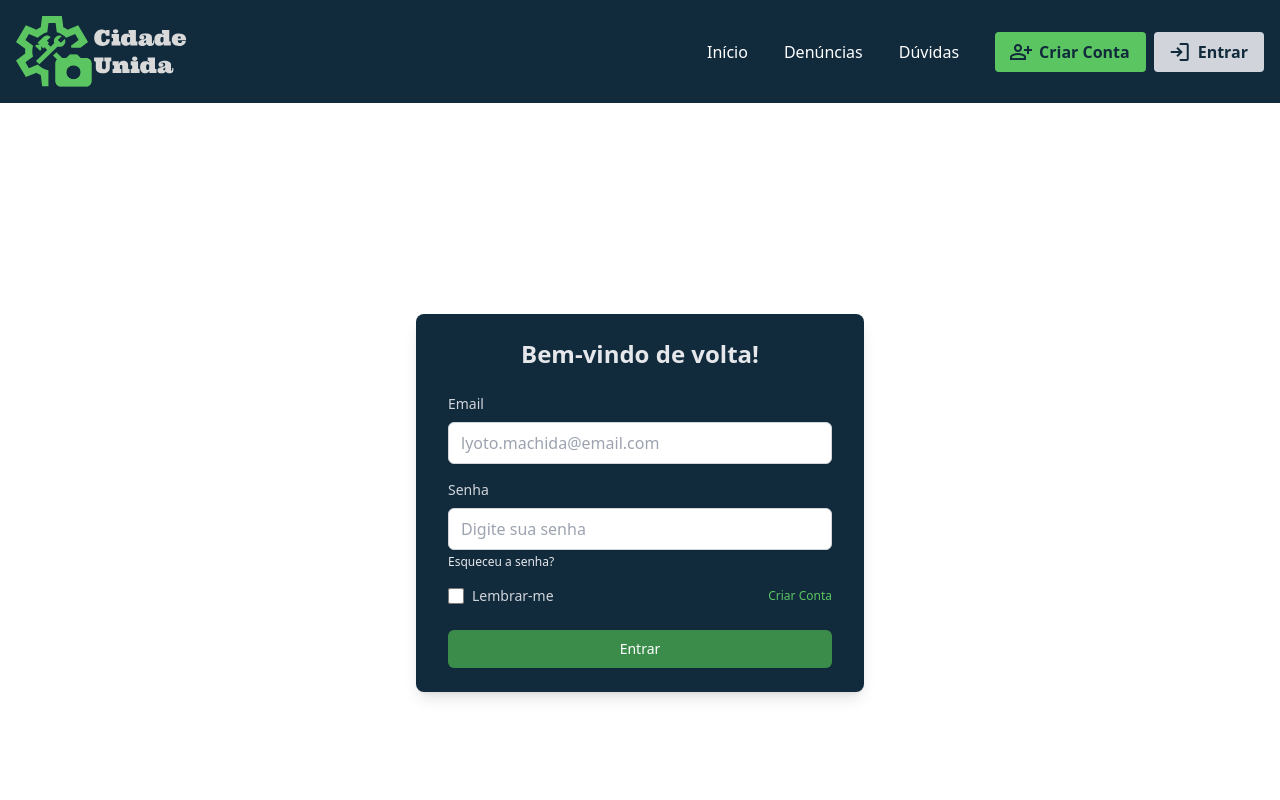
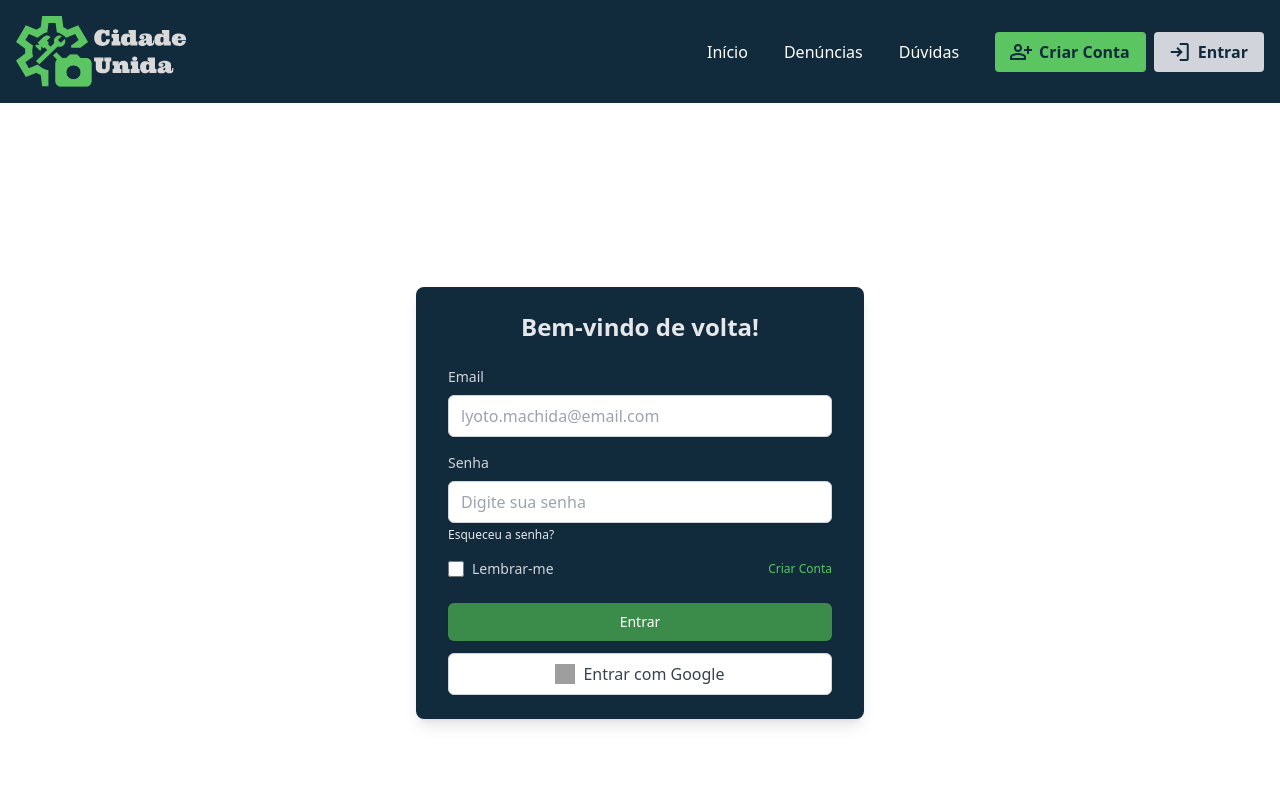
Before and after one commit to rafaelromwno/cidade-integra-frontend, a React (Vite) app in the folder frontend/: page /entrar in a window 1280 px wide. Shown: the top 800 px of the page. Built offline with nearby package versions, Linux system fonts and the light colour scheme; grey boxes are pictures that could not be loaded.

Commit message:
feat: implementando autenticação do google com firebase

```diff
--- a/frontend/src/components/FormularioLogin.jsx
+++ b/frontend/src/components/FormularioLogin.jsx
@@ -1,6 +1,10 @@
 import { useState } from "react";
 import { Link, useNavigate } from "react-router-dom";
-import { signInWithEmailAndPassword } from "firebase/auth";
+import {
+  signInWithEmailAndPassword,
+  signInWithPopup,
+  GoogleAuthProvider,
+} from "firebase/auth";
 import { auth } from "../firebase/config";
 
 const FormularioLogin = () => {
@@ -8,6 +12,7 @@ const FormularioLogin = () => {
   const [senha, setSenha] = useState("");
   const [error, setError] = useState("");
   const navigate = useNavigate();
+  const provider = new GoogleAuthProvider();
 
   const handleLogin = async (e) => {
     e.preventDefault();
@@ -22,10 +27,21 @@ const FormularioLogin = () => {
     }
   };
 
+  const handleGoogleLogin = async () => {
+    setError("");
+
+    try {
+      await signInWithPopup(auth, provider);
+      alert("Login com Google realizado com sucesso!");
+      navigate("/");
+    } catch (err) {
+      setError("Erro ao fazer login com Google.");
+    }
+  };
+
   return (
     <div className="min-h-screen flex items-center justify-center w-full">
       <div className="bg-azul-paleta shadow-lg rounded-lg px-8 py-6 max-w-md w-full">
-
         <h1 className="text-2xl font-bold text-center mb-6 text-gray-200">
           Bem-vindo de volta!
         </h1>
@@ -107,6 +123,20 @@ const FormularioLogin = () => {
             Entrar
           </button>
         </form>
+
+        {/* Botão de Login com Google */}
+        <button onClick={handleGoogleLogin} className="flex mt-3 items-center justify-center gap-2 w-full px-4 py-2 border border-gray-300 rounded-md shadow-sm text-gray-700 bg-white hover:bg-gray-300 duration-500 focus:outline-none focus:ring-2 focus:ring-gray-300 transition-all">
+
+          <img
+            src="https://www.svgrepo.com/show/355037/google.svg"
+            alt="Google Logo"
+            className="w-5 h-5"
+          />
+
+          <span>Entrar com Google</span>
+
+        </button>
+
       </div>
     </div>
   );
--- a/frontend/src/firebase/config.jsx
+++ b/frontend/src/firebase/config.jsx
@@ -1,4 +1,4 @@
-// Import the functions you need from the SDKs you need
+
 import { initializeApp } from "firebase/app";
 import { getAnalytics } from "firebase/analytics";
 import { getFirestore } from "firebase/firestore";
```
Lines whose indentation alone changed are shown as unchanged.
